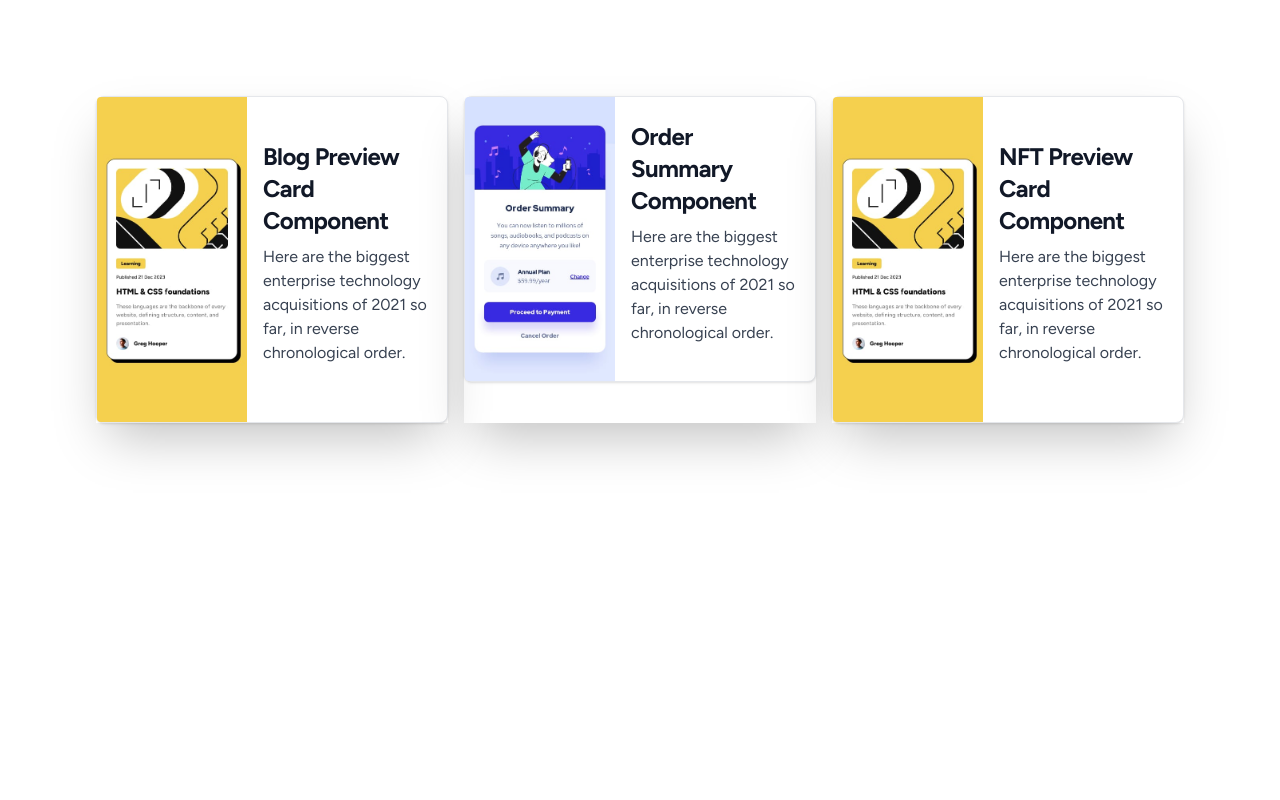
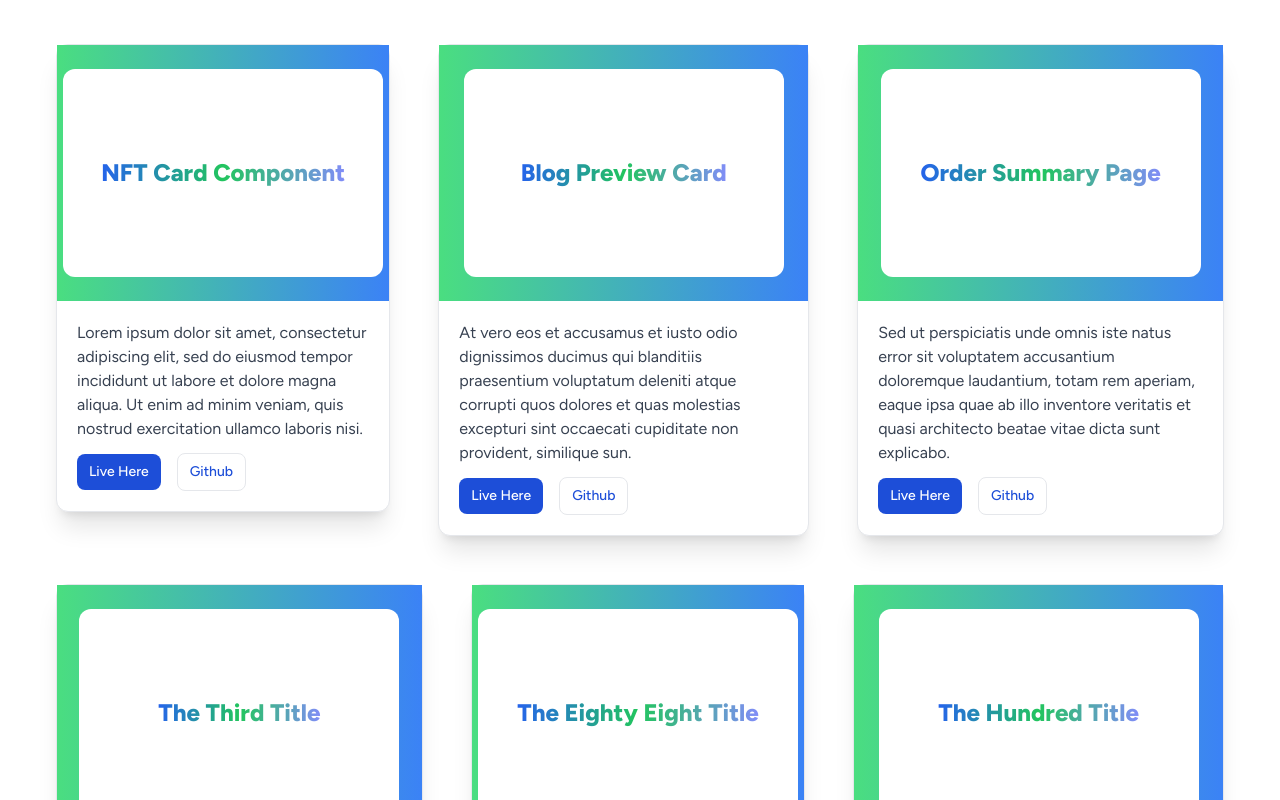
Before and after one commit to radeau/blog-preview-card, a Next.js app: page / in a window 1280 px wide. Shown: the top 800 px of the page. Built offline with nearby package versions, Linux system fonts and the light colour scheme.

Commit message:
Build: update card styles

```diff
--- a/app/blog-preview-card/page.tsx
+++ b/app/blog-preview-card/page.tsx
@@ -1,10 +1,32 @@
-import Card from "../components/Card";
+// import Card from "../components/Card";
+import illustrationArticle from '/assets/images/illustrationArticle.svg';
+import imageAvatar from '/assets/images/imageAvatar.webp';
+import Image from "next/image";
+import Button from "../components/Button";
 
 export default function Home() {
   return (
     <main className="flex min-h-screen flex-col items-center justify-between p-24 bg-yellow-card">
      <div className="flex mx-4 ">
-      <Card />
+      <div className="max-w-sm rounded-2xl overflow-hidden shadow-lg border border-black md:drop-shadow-3xl hover:drop-shadow-4xl">
+          <div className="p-6 bg-white">
+              <Image src={illustrationArticle} alt="illustration art" className="w-full rounded-xl"/>
+              <div className="py-4">
+                  <Button color="hsl(47, 88%, 63%)">{"Learning"}</Button>
+                  <p className="my-4">Published 21 Dec 2023</p>
+                  <div className="font-bold text-xl my-4 hover:text-yellow-400 cursor-pointer">HTML & CSS foundations</div>
+                  <p className="text-gray-700 text-base">
+                  These languages are the backbone of every website, defining structure, content, and presentation.
+                  </p>
+              </div>
+              <div className="pt-4 flex items-center">
+                  <span className="inline-bloc rounded-full text-sm text-gray-700 mr-3">
+                      <Image src={imageAvatar} alt="profile-avatar" />
+                  </span>
+                  <p className="font-extrabold">Greg Hopper</p>
+              </div>
+          </div>
+      </div>
      </div>
     </main>
   );
--- a/app/components/Card.tsx
+++ b/app/components/Card.tsx
@@ -1,27 +1,35 @@
-import illustrationArticle from '/assets/images/illustrationArticle.svg';
-import imageAvatar from '/assets/images/imageAvatar.webp';
-import Image from "next/image";
-import Button from "../components/Button";
+// import Image from "next/image";
+// import blogComponent from "../../design/blog-preview-card/mobile-design.jpg";
+// import orderSummary from "../design/order-summary-component/mobile-design.jpg";
 
-const Card = () => {
+interface CardProps {
+    href: string;
+    cardTitle: string;
+    cardMessage: string;
+}
+
+const Card: React.FC<CardProps> = ({ href, cardTitle, cardMessage }) => {
     return (
-    <div className="max-w-sm rounded-2xl overflow-hidden shadow-lg border border-black md:drop-shadow-3xl hover:drop-shadow-4xl">
-        <div className="p-6 bg-white">
-            <Image src={illustrationArticle} alt="illustration art" className="w-full rounded-xl"/>
-             <div className="py-4">
-                <Button color="hsl(47, 88%, 63%)">{"Learning"}</Button>
-                <p className="my-4">Published 21 Dec 2023</p>
-                <div className="font-bold text-xl my-4 hover:text-yellow-400 cursor-pointer">HTML & CSS foundations</div>
-                <p className="text-gray-700 text-base">
-                These languages are the backbone of every website, defining structure, content, and presentation.
-                </p>
+    <div className="max-w-sm m-6 h-full bg-white border border-gray-200 rounded-xl shadow-xl dark:bg-gray-800 dark:border-gray-700">
+        <a href={href} target="_blank">
+            {/* <Image src={blogComponent} alt="blog preview card component" className="w-full h-64 rounded-l" unoptimized /> */}
+            <div className="w-full h-64 rounded-t-l bg-gradient-to-r from-green-400 to-blue-500 flex justify-center items-center">
+                <div className="w-80 h-52 bg-white rounded-xl flex justify-center items-center font-extrabold text-2xl">
+                    <h1 className="bg-gradient-to-r from-blue-600 via-green-500 to-indigo-400 inline-block text-transparent bg-clip-text">{cardTitle}</h1>
+                </div>
             </div>
-            <div className="pt-4 flex items-center">
-                <span className="inline-bloc rounded-full text-sm text-gray-700 mr-3">
-                    <Image src={imageAvatar} alt="profile-avatar" />
-                </span>
-                <p className="font-extrabold">Greg Hopper</p>
-            </div>
+        </a>
+        <div className="p-5">
+            {/* <a href="#">
+                <h5 className="mb-2 text-2xl font-bold tracking-tight text-gray-900 dark:text-white">{cardTitle}</h5>
+            </a> */}
+            <p className="mb-3 font-normal text-gray-700 dark:text-gray-400">{cardMessage}</p>
+            <a href={href} target="_blank" className="inline-flex items-center px-3 py-2 text-sm font-medium text-center text-white bg-blue-700 rounded-lg hover:bg-blue-800 focus:ring-4 focus:outline-none focus:ring-blue-300 dark:bg-blue-600 dark:hover:bg-blue-700 dark:focus:ring-blue-800">
+                Live Here
+            </a>
+            <a href="https://github.com/radeau" target="_blank" className="inline-flex items-center mx-4 px-3 border rounded-lg py-2 text-sm font-medium text-center text-blue-700">
+                Github
+            </a>
         </div>
     </div>
     );
--- a/app/globals.css
+++ b/app/globals.css
@@ -20,9 +20,9 @@ body {
   /* background: hsl(47, 88%, 63%); */
   background: #fff ;
   /* background:
-      linear-gradient(rgba(255,255,255,.5), rgba(32, 180, 89, 0.5)),
-      url('noise.svg');
-       */
+      linear-gradient(rgba(255,255,255,.5), #F0E5D3),
+      url('noise.svg'); */
+
 
 }
 
--- a/app/page.tsx
+++ b/app/page.tsx
@@ -1,43 +1,25 @@
-import Image from "next/image";
-import blogComponent from "../design/blog-preview-card/mobile-design.jpg";
-import orderSummary from "../design/order-summary-component/mobile-design.jpg";
+// import Image from "next/image";
+// import blogComponent from "../design/blog-preview-card/mobile-design.jpg";
+// import orderSummary from "../design/order-summary-component/mobile-design.jpg";
 import Card from "./components/Card";
 
 export default function BlogPreview() {
   return (
-    <main className="flex min-h-screen flex-col items-center justify-between p-24  ">
-      <div className="flex ">
-        <div className="flex-auto w-2/4 shadow-2xl">
-          <a href="/blog-preview-card" className="flex flex-col items-center bg-white border border-gray-200 rounded-lg shadow md:flex-row md:max-w-xl hover:bg-gray-100 dark:border-gray-700 dark:bg-gray-800 dark:hover:bg-gray-700">
-            <Image src={blogComponent} alt="blog preview card component" height={150} width={150} className="rounded-l" unoptimized />
-            {/* <div className="w-full bg-yellow-200 py-20">insert image here</div> */}
-            <div className="flex flex-col justify-between p-4 leading-normal">
-                <h5 className="mb-2 text-2xl font-bold tracking-tight text-gray-900 dark:text-white">Blog Preview Card Component</h5>
-                <p className="mb-3 font-normal text-gray-700 dark:text-gray-400">Here are the biggest enterprise technology acquisitions of 2021 so far, in reverse chronological order.</p>
-            </div>
-          </a>
-        </div>
-        <div className="flex-auto w-2/4 mx-4 shadow-2xl">
-          <a href="/order-summary-component" className="flex flex-col items-center bg-white border border-gray-200 rounded-lg shadow md:flex-row md:max-w-xl hover:bg-gray-100 dark:border-gray-700 dark:bg-gray-800 dark:hover:bg-gray-700">
-            <Image src={orderSummary} alt="order summary component" height={150} width={150} className="rounded-l" unoptimized/>
-            {/* <div className="w-full h-fit bg-blue-200 py-20">insert image here</div> */}
-            <div className="flex flex-col justify-between p-4 leading-normal">
-                <h5 className="mb-2 text-2xl font-bold tracking-tight text-gray-900 dark:text-white">Order Summary Component</h5>
-                <p className="mb-3 font-normal text-gray-700 dark:text-gray-400">Here are the biggest enterprise technology acquisitions of 2021 so far, in reverse chronological order.</p>
-            </div>
-          </a>
-        </div>
-        <div className="flex-auto w-2/4 shadow-2xl">
-          <a href="#" className="flex flex-col items-center bg-white border border-gray-200 rounded-lg shadow md:flex-row md:max-w-xl hover:bg-gray-100 dark:border-gray-700 dark:bg-gray-800 dark:hover:bg-gray-700">
-            {/* <Image src={blogComponent} alt="blog preview card component" className="w-full rounded-xl"/> */}
-            {/* <div className="w-full bg-gray-200 py-20">insert image here</div> */}
-            <Image src={blogComponent} alt="blog preview card component" height={150} width={150} className="rounded-l" unoptimized />
-            <div className="flex flex-col justify-between p-4 leading-normal">
-                <h5 className="mb-2 text-2xl font-bold tracking-tight text-gray-900 dark:text-white">NFT Preview Card Component</h5>
-                <p className="mb-3 font-normal text-gray-700 dark:text-gray-400">Here are the biggest enterprise technology acquisitions of 2021 so far, in reverse chronological order.</p>
-            </div>
-          </a>
-        </div>
+    <main className="flex min-h-screen flex-col items-center justify-between p-5">
+      <div className="flex flex-col sm:flex-row sm:mx-3 justify-evenly">
+        <Card href={'/nft-preview-card'} cardTitle={'NFT Card Component'} cardMessage={'Lorem ipsum dolor sit amet, consectetur adipiscing elit, sed do eiusmod tempor incididunt ut labore et dolore magna aliqua. Ut enim ad minim veniam, quis nostrud exercitation ullamco laboris nisi.'} />
+        <Card href={'/blog-preview-card'} cardTitle={'Blog Preview Card'} cardMessage={'At vero eos et accusamus et iusto odio dignissimos ducimus qui blanditiis praesentium voluptatum deleniti atque corrupti quos dolores et quas molestias excepturi sint occaecati cupiditate non provident, similique sun.'} />
+        <Card href={'/order-summary-page'} cardTitle={'Order Summary Page'} cardMessage={'Sed ut perspiciatis unde omnis iste natus error sit voluptatem accusantium doloremque laudantium, totam rem aperiam, eaque ipsa quae ab illo inventore veritatis et quasi architecto beatae vitae dicta sunt explicabo.'} />
+      </div>
+      <div className="flex flex-col sm:flex-row sm:mx-3 justify-evenly">
+        <Card href={'/nft-preview-card'} cardTitle={'The Third Title'} cardMessage={'Sed ut perspiciatis unde omnis iste natus error sit voluptatem accusantium doloremque laudantium, totam rem aperiam, eaque ipsa quae ab illo inventore veritatis et quasi architecto beatae vitae dicta sunt explicabo.'} />
+        <Card href={'/blog-preview-card'} cardTitle={'The Eighty Eight Title'} cardMessage={'Lorem ipsum dolor sit amet, consectetur adipiscing elit, sed do eiusmod tempor incididunt ut labore et dolore magna aliqua. Ut enim ad minim veniam, quis nostrud exercitation ullamco laboris nisi.'} />
+        <Card href={'/order-summary-page'} cardTitle={'The Hundred Title'} cardMessage={'At vero eos et accusamus et iusto odio dignissimos ducimus qui blanditiis praesentium voluptatum deleniti atque corrupti quos dolores et quas molestias excepturi sint occaecati cupiditate non provident, similique sun.'} />
+      </div>
+      <div className="flex flex-col sm:flex-row sm:mx-3 justify-evenly">
+        <Card href={'/nft-preview-card'} cardTitle={'NFT Card Component'} cardMessage={'Lorem ipsum dolor sit amet, consectetur adipiscing elit, sed do eiusmod tempor incididunt ut labore et dolore magna aliqua. Ut enim ad minim veniam, quis nostrud exercitation ullamco laboris nisi.'} />
+        <Card href={'/blog-preview-card'} cardTitle={'Blog Preview Card'} cardMessage={'At vero eos et accusamus et iusto odio dignissimos ducimus qui blanditiis praesentium voluptatum deleniti atque corrupti quos dolores et quas molestias excepturi sint occaecati cupiditate non provident, similique sun.'} />
+        <Card href={'/order-summary-page'} cardTitle={'Order Summary Page'} cardMessage={'Sed ut perspiciatis unde omnis iste natus error sit voluptatem accusantium doloremque laudantium, totam rem aperiam, eaque ipsa quae ab illo inventore veritatis et quasi architecto beatae vitae dicta sunt explicabo.'} />
       </div>
     </main>
   );
```
